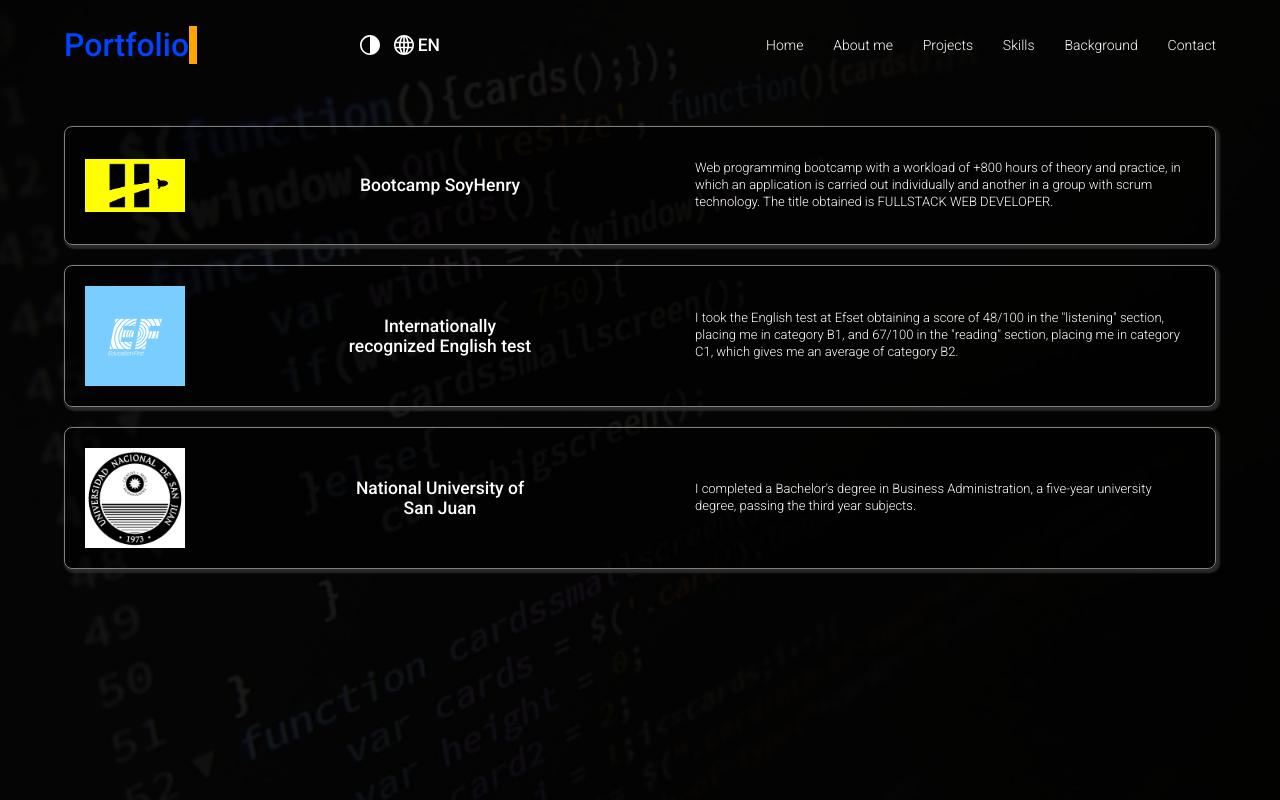
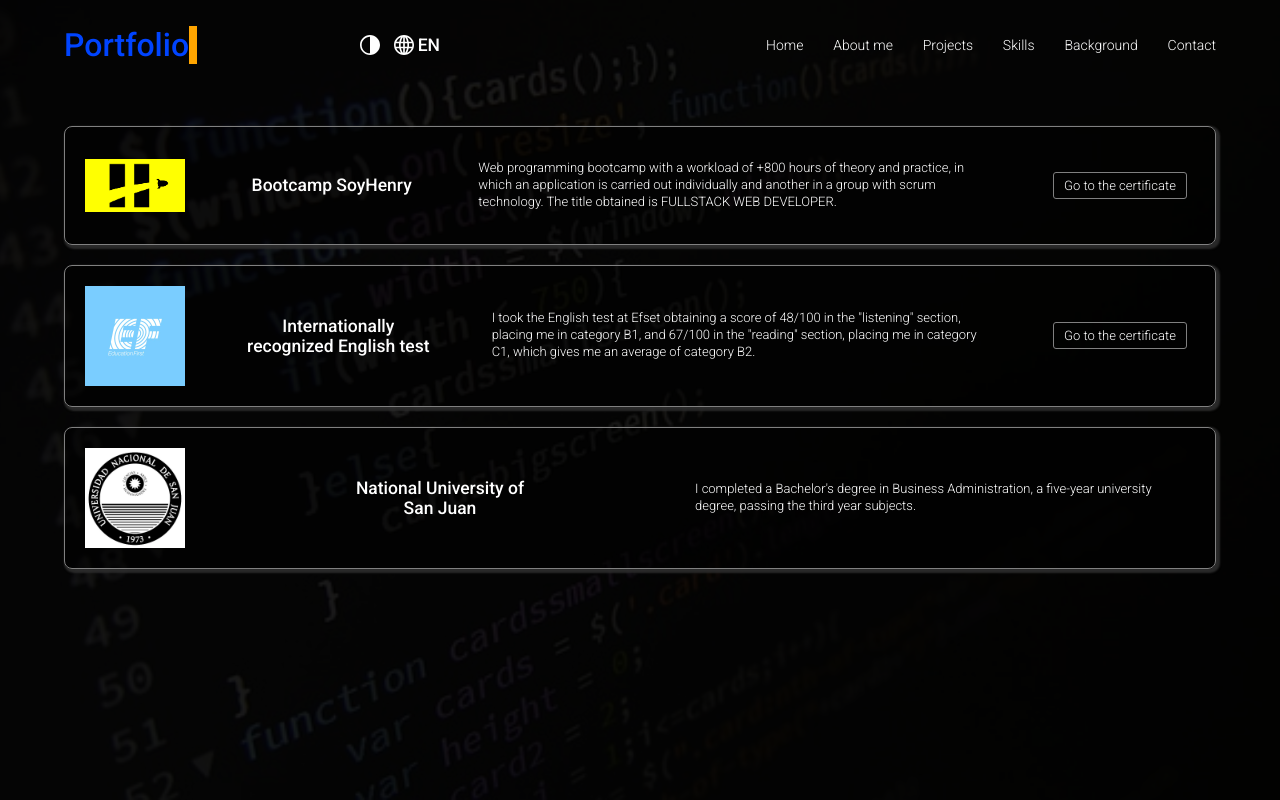
Before and after one commit to jorgeacosta02/NewPortfolio, a React (Vite) app in the folder client/: page /background in a window 1280 px wide. Built offline with nearby package versions, Linux system fonts and the light colour scheme.

Commit message:
certificate buttons

```diff
--- a/client/src/components/backgroundComp/BackgroundComp.tsx
+++ b/client/src/components/backgroundComp/BackgroundComp.tsx
@@ -1,6 +1,7 @@
 import styles from './_BackgroundComp.module.scss'
 import SliderComp from '../sliderComp/SliderComp'
 import { useSelector } from 'react-redux'
+import { NavLink } from 'react-router-dom'
 import { selectMoonState } from '../../redux/slices/moonSlice'
 import { selectLangState } from '../../redux/slices/langSlice'
 // import { NavLink } from 'react-router-dom'
@@ -51,25 +52,25 @@ const BackgroundComp = () => {
                 ' Bootcamp de programación web con una carga horaria de +800 horas de teoría y práctica, en cual se realiza una aplicación de forma individual y otra de forma grupal con tecnología scrum. El título obtenido es DESARROLLADOR WEB FULLSTACK.' :
                 'Web programming bootcamp with a workload of +800 hours of theory and practice, in which an application is carried out individually and another in a group with scrum technology. The title obtained is FULLSTACK WEB DEVELOPER.'}
               </p>
-              {/* <div className={styles.linksContainer}>
+              <div className={styles.linksContainer}>
                 <a
                   className={styles.link}
-                  href="#"
+                  href="https://certificates.soyhenry.com/new-cert?id=386a42006838c15daf32c8515ccff37ecfa0260ccc72d6bf5e32b0772158cc4b"
                   target="_blank"
                 >
                   {langState ?
-                  'Ir al sitio web':
-                  'Go to the web site'}
+                  'Ir al certificado':
+                  'Go to the certificate'}
                 </a>
-                <NavLink
+                {/* <NavLink
                   className={styles.link}
                   to="/triar-detail"
                 >
                   {langState ?
                   'Más sobre el sitio':
                   'More about the site'}
-                </NavLink>
-              </div> */}
+                </NavLink> */}
+              </div>
             </li>
             <li
               key="3"
@@ -98,25 +99,25 @@ const BackgroundComp = () => {
                 'Realicé el test de inglés en Efset obteniendo una calificación de 48/100 en la sección "listening" quedando ubicado en la categoría B1, y 67/100 en la sección "reading" quedando ubicado en la categoría C1, lo que me da un promedio de categoría B2.' :
                 'I took the English test at Efset obtaining a score of 48/100 in the "listening" section, placing me in category B1, and 67/100 in the "reading" section, placing me in category C1, which gives me an average of category B2.'}
               </p>
-              {/* <div className={styles.linksContainer}>
+              <div className={styles.linksContainer}>
                 <a
                   className={styles.link}
-                  href="https://craftbeershop.vercel.app/"
+                  href="https://cert.efset.org/nuF14b"
                   target="_blank"
                 >
                   {langState ?
-                  'Ir al sitio web':
-                  'Go to the web site'}
+                  'Ir al certificado':
+                  'Go to the certificate'}
                 </a>
-                <NavLink
+                {/* <NavLink
                   className={styles.link}
-                  to="/craftbeer-detail"
+                  to="/triar-detail"
                 >
                   {langState ?
                   'Más sobre el sitio':
                   'More about the site'}
-                </NavLink>
-              </div> */}
+                </NavLink> */}
+              </div>
             </li>
             <li
               key="2"
--- a/client/src/components/navBarOptionsComp/_NavBarOptionsComp.module.scss
+++ b/client/src/components/navBarOptionsComp/_NavBarOptionsComp.module.scss
@@ -1,7 +1,7 @@
 @use '../../styles/globals' as g;
 
 .container{
-    width: 30%;
+    width: 40%;
     max-width: 80px;
     @include g.create-flexbox(row, space-between);
     color: g.$white-color;
```
